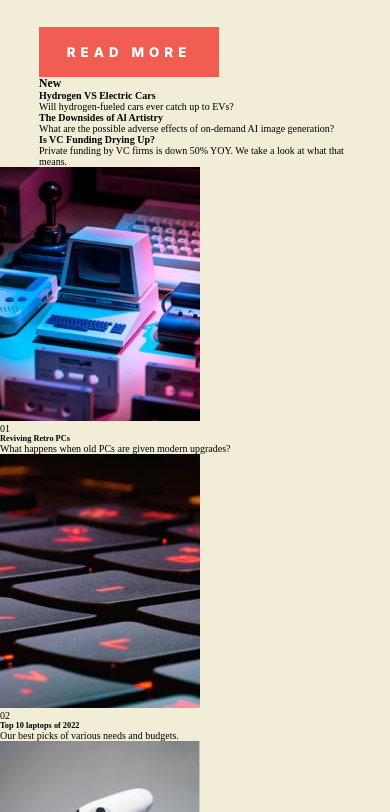
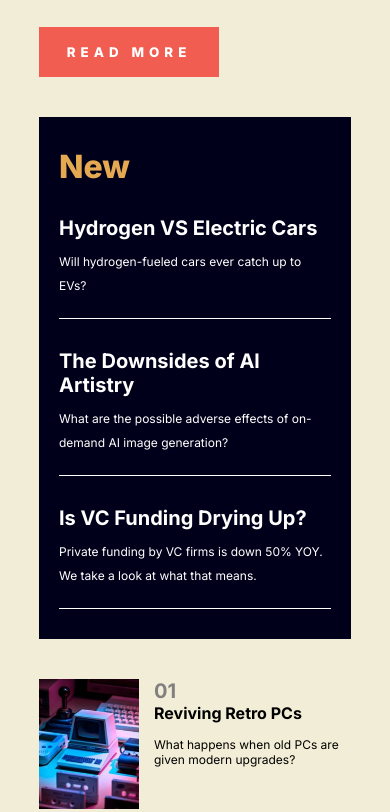
Before and after one commit to ClecioSousa00/news-homepage-main, a plain HTML site: page index.html in a window 390 px wide. Shown: the part 697-1509 px from the top of the page. Drawn offline with Linux system fonts and the light colour scheme.

Commit message:
Update mobile-first.css

```diff
--- a/estilos/mobile-first.css
+++ b/estilos/mobile-first.css
@@ -11,6 +11,7 @@
 :root{
     --primary:#F2EDD6;
     --colorButtom: #F15D51;
+    --colorCardNew: #00001A;
 }
 
 html{
@@ -126,3 +127,87 @@ main{
     margin-top: 3rem;
 
 }
+
+/* ---------------- */
+
+.container__new{
+    background-color: var(--colorCardNew);
+    max-width: 34rem;
+    width: 100%;
+    margin-top: 4rem;
+    padding: 3rem 2rem;
+}
+.container__new h3{
+    font-size: 3.2rem;
+    font-family: 'Inter', sans-serif;
+    font-weight: 800;
+    color: #E5A951;
+}
+
+.new__description{
+    margin-top: 3rem;
+    border-bottom: 1px solid #fff;
+}
+
+.new__description h4{
+    font-size: 2rem;
+    font-family: 'Inter', sans-serif;
+    font-weight: 700;
+    color: #fff;
+    margin-bottom: 1rem;
+}
+
+.new__description p{
+    font-size: 1.2rem;
+    font-family: 'Inter', sans-serif;
+    font-weight: 400;
+    color: #fff;
+    line-height: 2.4rem;
+    margin-bottom: 2rem;
+}
+
+
+/* ------------- */
+
+.container{
+    width: 80%;
+    margin: 4rem auto;
+
+}
+
+.content__sections{
+    display: flex;
+    gap: 1.5rem;
+    margin-bottom: 3rem;
+}
+.content__sections img{
+    max-width: 10rem;
+    width: 100%;
+    height: 13rem;
+
+}
+
+.sections__description{
+    max-width: 20rem;
+    width: 100%;
+}
+.sections__description span{
+    font-size: 2rem;
+    font-family: 'Inter', sans-serif;
+    font-weight: 700;
+    color: gray;
+
+}
+
+.sections__description h5{
+    font-size: 1.6rem;
+    font-family: 'Inter', sans-serif;
+    font-weight: 700;
+    margin-bottom: 1.4rem;
+
+}
+.sections__description p{
+    font-size: 1.2rem;
+    font-family: 'Inter', sans-serif;
+    font-weight: 400;
+}
```
